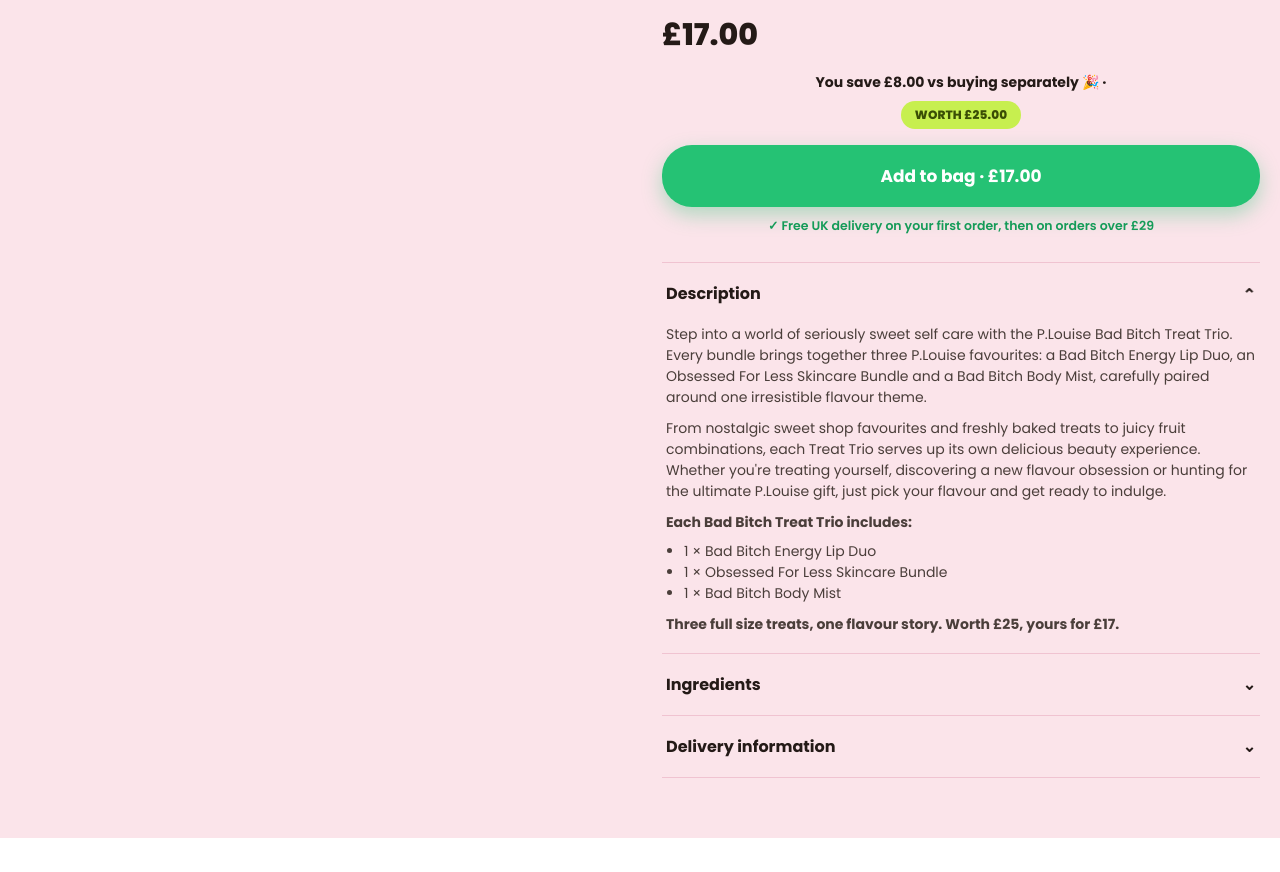
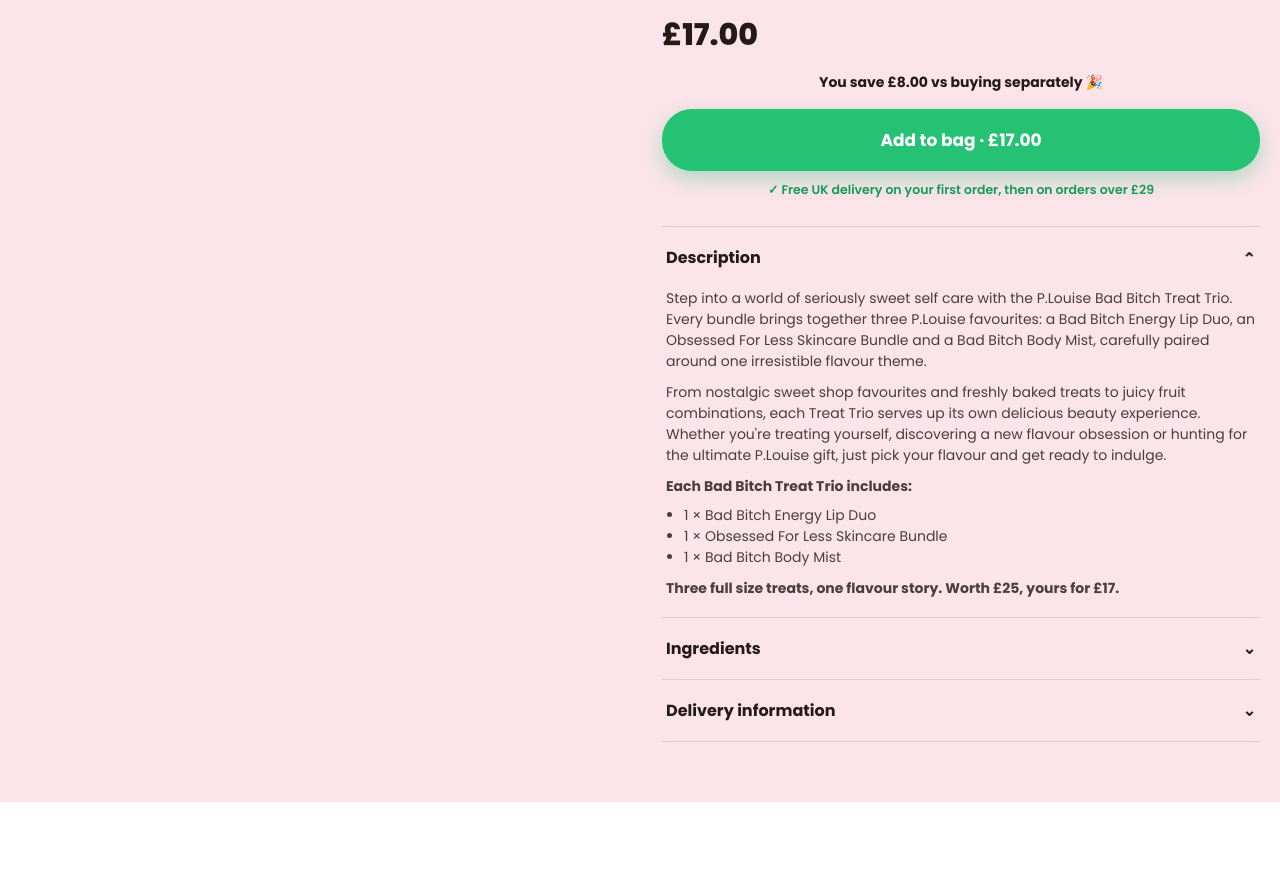
Before and after one commit to asafewebdev/PLOUISE-, a website: page index.html in a window 1280 px wide. Shown: the part 926-1798 px from the top of the page. Drawn offline with Linux system fonts and the light colour scheme.

Commit message:
Remove badge WORTH do resumo de economia

```diff
--- a/index.html
+++ b/index.html
@@ -168,7 +168,6 @@
 
   .bundle-msg{margin-top:14px;font-size:13.5px;font-weight:600;color:#241a17;display:flex;flex-direction:column;align-items:center;justify-content:center;gap:8px;text-align:center}
   .bundle-msg .save{font-weight:700;color:#241a17}
-  .bundle-msg .extra{background:var(--lime);color:#3a4d05;padding:5px 14px;border-radius:16px;font-weight:800;font-size:12px;letter-spacing:.01em}
   .bundle-msg.locked{color:#a06a80}
   @media(min-width:600px){.bundle-msg{font-size:14px}}
 
@@ -443,7 +442,7 @@
       </div>
 
       <div class="bundle-msg" id="bundleMsg">
-        <span class="save">You save £8.00 vs buying separately 🎉 ·</span><span class="extra">WORTH £25.00</span>
+        <span class="save">You save £8.00 vs buying separately 🎉</span>
       </div>
 
       <button class="addbag" id="addBag" onclick="onAddBag()">Add to bag · £17.00</button>
@@ -699,7 +698,7 @@
   const total=UNIT*pickQty;
   document.getElementById('grandTotal').textContent=money(total);
   const save=(WORTH-UNIT)*pickQty;
-  document.getElementById('bundleMsg').innerHTML=`<span class="save">You save ${money(save)} vs buying separately 🎉 ·</span><span class="extra">WORTH ${money(WORTH*pickQty)}</span>`;
+  document.getElementById('bundleMsg').innerHTML=`<span class="save">You save ${money(save)} vs buying separately 🎉</span>`;
   document.getElementById('addBag').textContent=`Add to bag · ${money(total)}`;
 }
 
```
